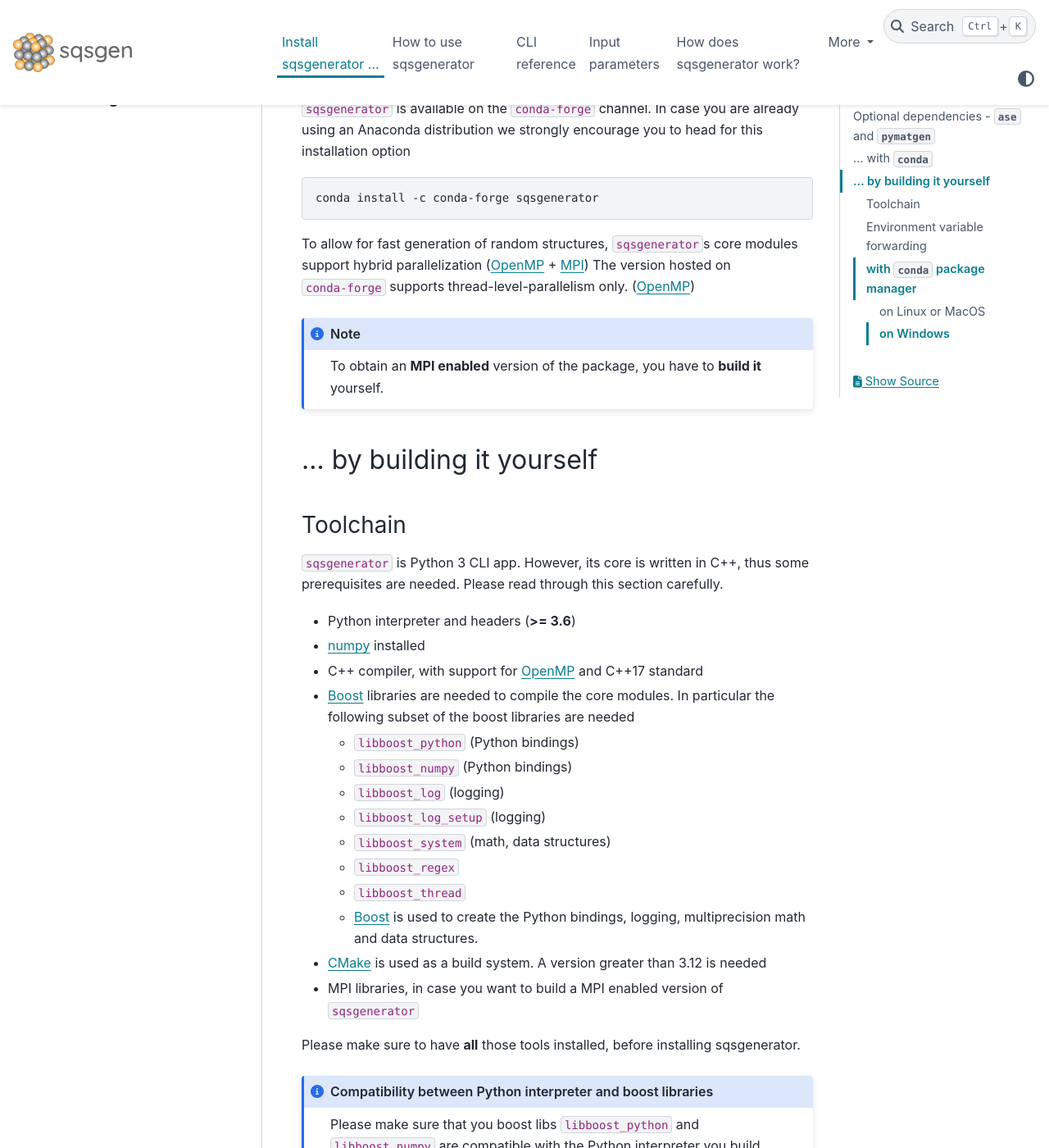
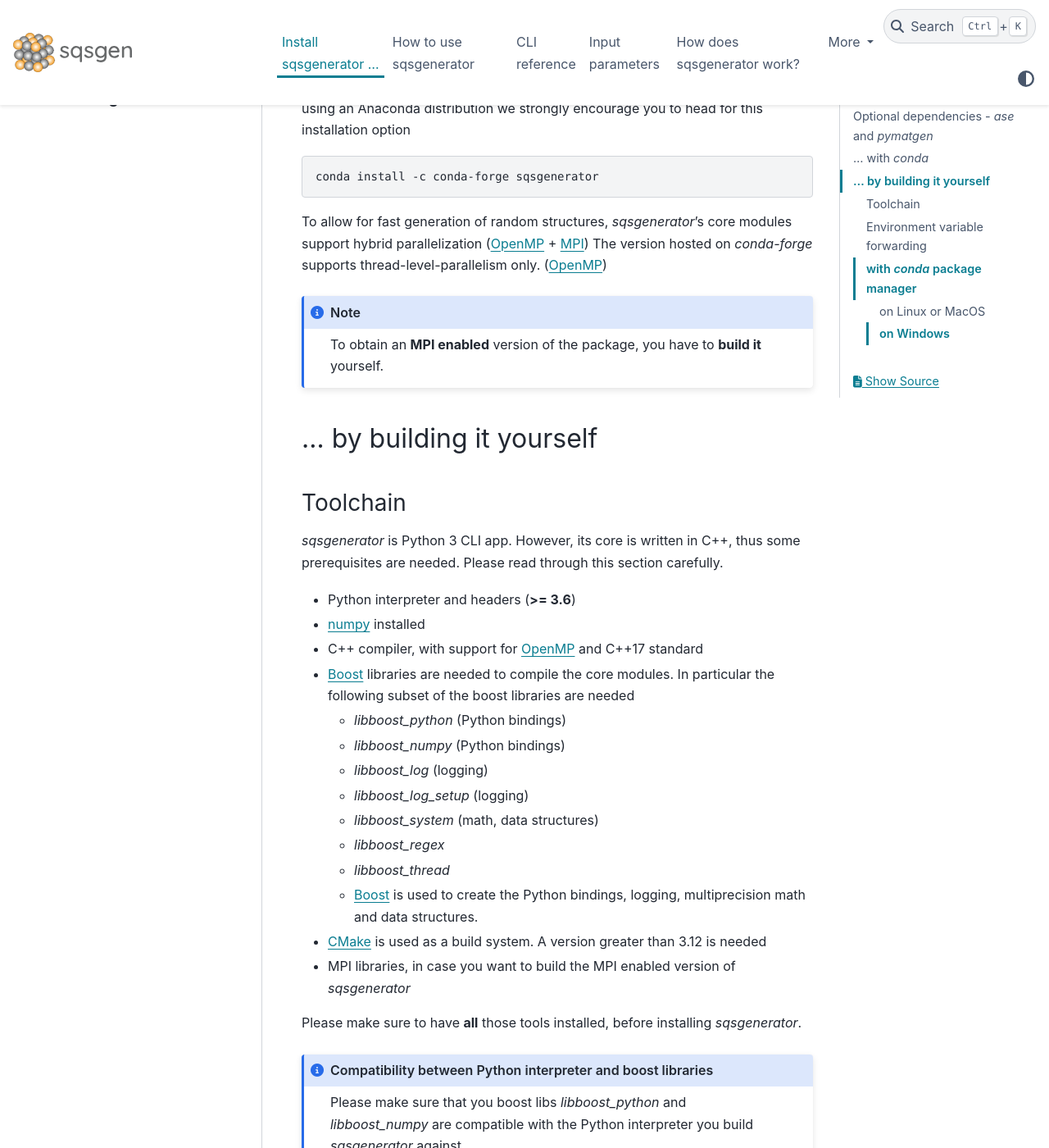
Before and after one commit to dgehringer/sqsgenerator, a Sphinx documentation site: the page built from docs/source/installation_guide.md, in a window 1280 px wide and 1400 px high, scrolled down 502 px. Shown: the whole window at 82% size. Built offline with Sphinx 7.4.7 and the PyData theme 0.15.4, drawn with Linux system fonts in a browser that asks for light colours; the version number is read from the project's files by our own code; some of the changed text lies outside the part shown.

````diff
--- a/docs/source/installation_guide.md
+++ b/docs/source/installation_guide.md
@@ -31,41 +31,41 @@ To obtain an **MPI enabled** version of the package, you have to **build it** yo
 ## ... by building it yourself
 
 ### Toolchain
-`sqsgenerator` is Python 3 CLI app. However, its core is written in C++, thus some prerequisites are needed. Please read
+*sqsgenerator* is Python 3 CLI app. However, its core is written in C++, thus some prerequisites are needed. Please read
 through this section carefully.
 
   - Python interpreter and headers (**>= 3.6**)
   - [numpy](https://numpy.org) installed
   - C++ compiler, with support for [OpenMP](https://www.openmp.org/) and C++17 standard
   - [Boost](https://www.boost.org/) libraries are needed to compile the core modules. In particular the following subset of the boost libraries are needed
-    - `libboost_python` (Python bindings)
-    - `libboost_numpy` (Python bindings)
-    - `libboost_log` (logging)
-    - `libboost_log_setup` (logging)
-    - `libboost_system` (math, data structures)
-    - `libboost_regex`
-    - `libboost_thread`
+    - *libboost_python* (Python bindings)
+    - *libboost_numpy* (Python bindings)
+    - *libboost_log* (logging)
+    - *libboost_log_setup* (logging)
+    - *libboost_system* (math, data structures)
+    - *libboost_regex*
+    - *libboost_thread*
     - [Boost](https://www.boost.org/) is used to create the Python bindings, logging, multiprecision math and data structures.
   - [CMake](https://cmake.org/) is used as a build system. A version greater than 3.12 is needed
-  - MPI libraries, in case you want to build a MPI enabled version of `sqsgenerator`
+  - MPI libraries, in case you want to build the MPI enabled version of *sqsgenerator*
 
-Please make sure to have **all** those tools installed, before installing sqsgenerator.
+Please make sure to have **all** those tools installed, before installing *sqsgenerator*.
 
 ```{admonition} Compatibility between Python interpreter and boost libraries
 :class: note
 
-Please make sure that you boost libs `libboost_python` and `libboost_numpy` are compatible with the
-Python interpreter you build `sqsgenerator` against.
+Please make sure that you boost libs *libboost_python* and *libboost_numpy* are compatible with the
+Python interpreter you build *sqsgenerator* against.
 ```
 
 ### Environment variable forwarding
 
-`sqsgenerator`'s `setup.py` forwards all environment variables with a `SQS_` prefix to *CMake*.
+*sqsgenerator*'s *setup.py* forwards all environment variables with a `SQS_` prefix to *CMake*.
 This allows you to create the binaries with your own configuration. All variables of form `SQS_{VARNAME}={VALUE}` will
 be forwarded to *CMake* as `-D{VARNAME}={VALUE}` via the *setup.py* script.
 
 E. g. [FindBoost.cmake](https://cmake.org/cmake/help/latest/module/FindBoost.html#hints) takes a `BOOST_ROOT` hint to allow
-the use of a custom boost version. Therefore, to build `sqsgenerator` with your own Boost version use
+the use of a custom boost version. Therefore, to build *sqsgenerator* with your own Boost version use
 
 
    ```{code-block} bash
@@ -76,11 +76,11 @@ The above code will under-the-hood call *CMake* with a `-DBOOST_ROOT=/path/to/ow
 
 In the same manner values can be passed to [FindMPI.cmake](https://cmake.org/cmake/help/latest/module/FindMPI.html).
 
-### with `conda` package manager
+### with *conda* package manager
 
 #### on Linux or MacOS
 
-With `conda` it is easy to install the needed toolchain, and thus get to a quick customized build
+With *conda* it is easy to install the needed toolchain, and thus get to a quick customized build
 
 1. **Create** an anaconda environment using
 
@@ -104,7 +104,7 @@ With `conda` it is easy to install the needed toolchain, and thus get to a quick
 
 4. **Build & install** the package<br>
 
-    To ensure that we use Anaconda's `boost` libs (in case also system libraries are installed) we have to give
+    To ensure that we use Anaconda's *boost* libs (in case also system libraries are installed) we have to give
     *CMake* a hint, where to find them. The same is true if you want to use Anacondas C++ compiler (`CMAKE_CXX_COMPILER="x86_64-conda-linux-gnu-g++"`)
 
     ```{code-block} bash
@@ -140,18 +140,18 @@ With `conda` it is easy to install the needed toolchain, and thus get to a quick
 
 #### on Windows
 
-Also on Windows, `conda` can be used to install the toolchain. However, the packages shipped in the `conda-forge`
+Also on Windows, *conda* can be used to install the toolchain. However, the packages shipped in the *conda-forge*
 are built with MSVC compiler toolchain.
 
 ```{admonition} MSVC compiler
 :class: note
 
-If you use `conda` to install the required libraries, you **need to** have MSVC compiler toolschain installed.
-`conda-build` used MSVC to build the libraries, hence MinGW compiler wont't do the job
+If you use *conda* to install the required libraries, you **need to** have MSVC compiler toolschain installed.
+*conda-build* used MSVC to build the libraries, hence MinGW compiler wont't do the job
 
 ```
 
-1. **Create** the conda environment with and install the toolchain packages
+1. **Create** the *conda* environment with and install the toolchain packages
 
     ```{code-block} bash
    conda create --name sqs-build -c conda-forge boost boost-cpp cmake ninja numpy python=3
````
Also changed, not shown: other parts of docs/source/installation_guide.md (+10 -10 lines), docs/source/how_to.md (+17 -17 lines), docs/source/index.md (+4 -4 lines), docs/source/input_parameters.md (+18 -17 lines), docs/source/what_is_actually_computed.md (+6 -6 lines).
